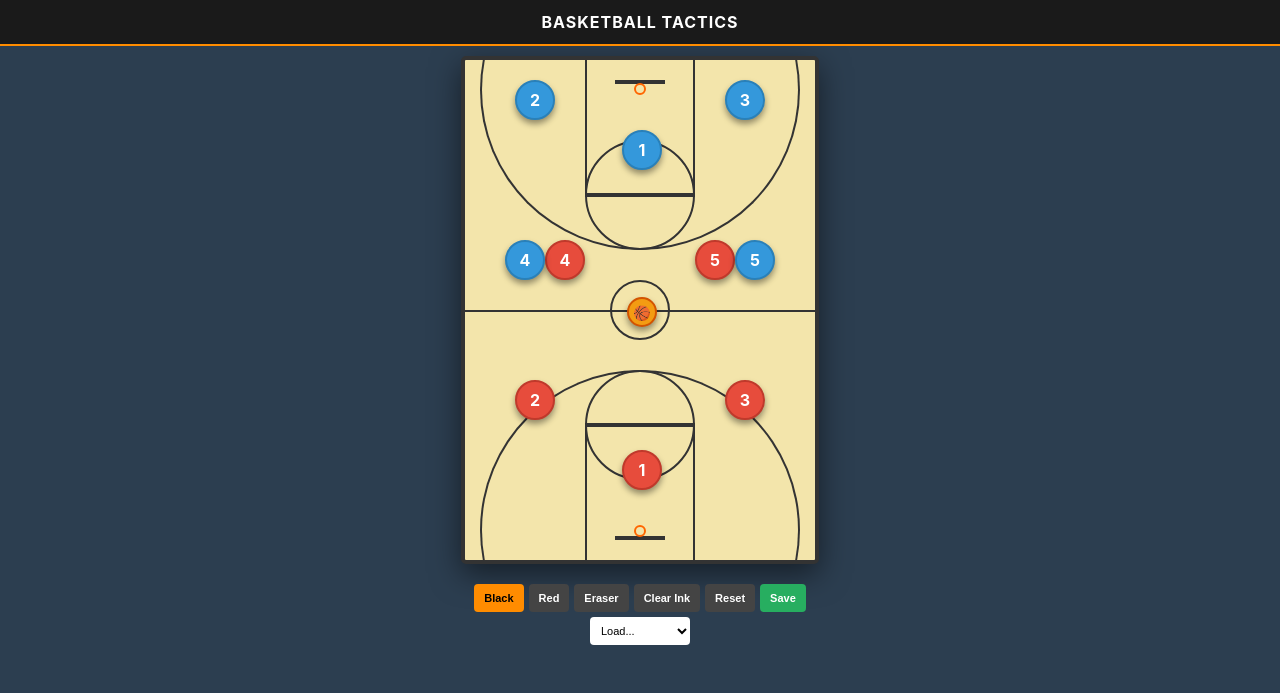
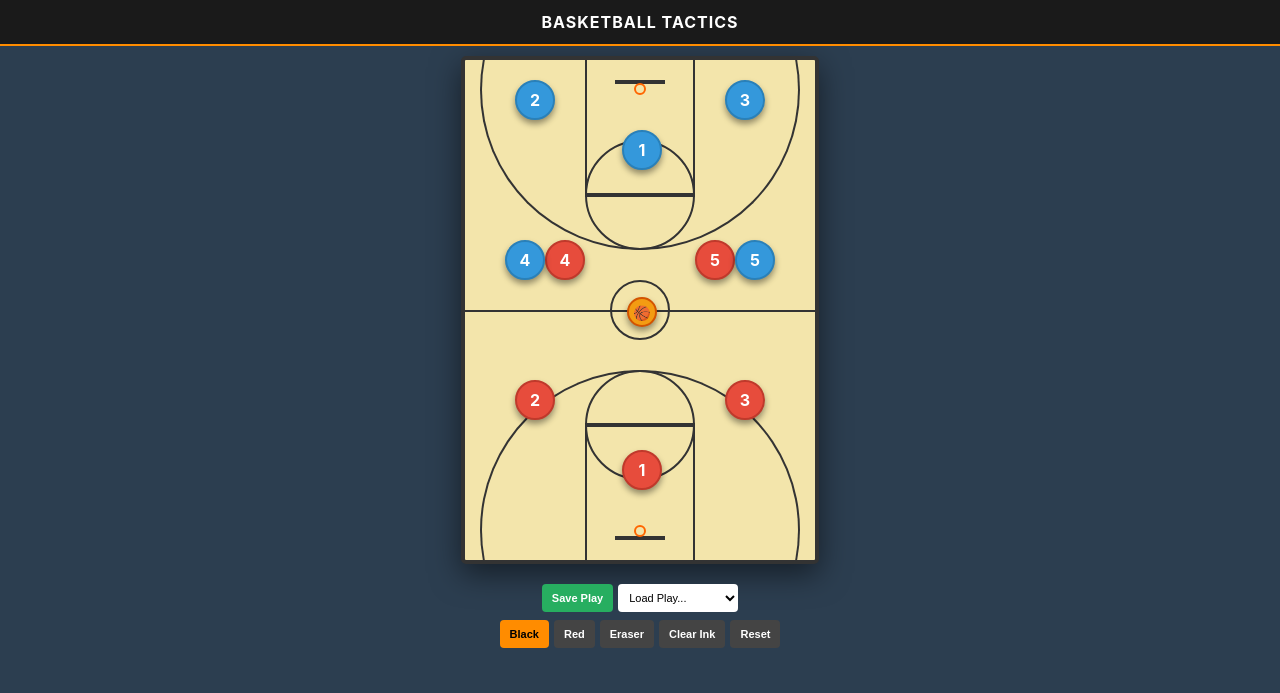
Before and after one commit to BSchei20/Bball-Coach-2.0, a plain HTML site: page index.html in a window 1280 px wide. Drawn offline with Linux system fonts and the light colour scheme.

Commit message:
Update index.html

```diff
--- a/index.html
+++ b/index.html
@@ -45,21 +45,30 @@
         .ball { width: 26px; height: 26px; background: #f39c12; border: 2px solid #d35400; z-index: 11; border-radius: 50%; }
         .ball::after { content: '🏀'; font-size: 14px; display: flex; justify-content: center; }
 
-        /* Updated Controls Position to match your green ink marking */
+        /* Controls Container */
         #controls {
             width: 360px;
             padding: 10px 0;
             display: flex;
+            flex-direction: column; /* Stack the two rows */
+            align-items: center;
+            gap: 8px;
+            margin-top: 10px;
+            z-index: 40;
+        }
+
+        /* Control Rows */
+        .control-row {
+            display: flex;
             justify-content: center;
             gap: 5px;
-            margin-top: 10px; /* Moves it into the gap below the court */
-            flex-wrap: wrap;
-            z-index: 40;
+            width: 100%;
         }
+
         .btn { padding: 8px 10px; border-radius: 4px; background: #444; color: white; border: none; font-size: 11px; font-weight: bold; cursor: pointer; }
         .btn-active { background: #ff8c00; color: #000; }
-        #saveBtn { background: #27ae60; }
-        #playSelect { padding: 7px; font-size: 11px; border-radius: 4px; border: none; background: #fff; width: 100px; }
+        #saveBtn { background: #27ae60; flex-grow: 0; }
+        #playSelect { padding: 7px; font-size: 11px; border-radius: 4px; border: none; background: #fff; width: 120px; }
     </style>
 </head>
 <body>
@@ -86,15 +95,20 @@
 </div>
 
 <div id="controls">
-    <button class="btn btn-active" id="blackBtn" onclick="setTool('draw', 'black')">Black</button>
-    <button class="btn" id="redBtn" onclick="setTool('draw', '#e74c3c')">Red</button>
-    <button class="btn" id="eraseBtn" onclick="setTool('erase')">Eraser</button>
-    <button class="btn" onclick="clearCanvas()">Clear Ink</button>
-    <button class="btn" onclick="initGame()">Reset</button>
-    <button class="btn" id="saveBtn" onclick="savePlay()">Save</button>
-    <select id="playSelect" onchange="loadPlay()">
-        <option value="">Load...</option>
-    </select>
+    <div class="control-row">
+        <button class="btn" id="saveBtn" onclick="savePlay()">Save Play</button>
+        <select id="playSelect" onchange="loadPlay()">
+            <option value="">Load Play...</option>
+        </select>
+    </div>
+
+    <div class="control-row">
+        <button class="btn btn-active" id="blackBtn" onclick="setTool('draw', 'black')">Black</button>
+        <button class="btn" id="redBtn" onclick="setTool('draw', '#e74c3c')">Red</button>
+        <button class="btn" id="eraseBtn" onclick="setTool('erase')">Eraser</button>
+        <button class="btn" onclick="clearCanvas()">Clear Ink</button>
+        <button class="btn" onclick="initGame()">Reset</button>
+    </div>
 </div>
 
 <script>
@@ -186,7 +200,7 @@
     }
 
     function updatePlayList() {
-        playSelect.innerHTML = '<option value="">Load...</option>';
+        playSelect.innerHTML = '<option value="">Load Play...</option>';
         for (let i = 0; i < localStorage.length; i++) {
             const key = localStorage.key(i);
             if (key.startsWith('BB_PLAY_')) {
```
